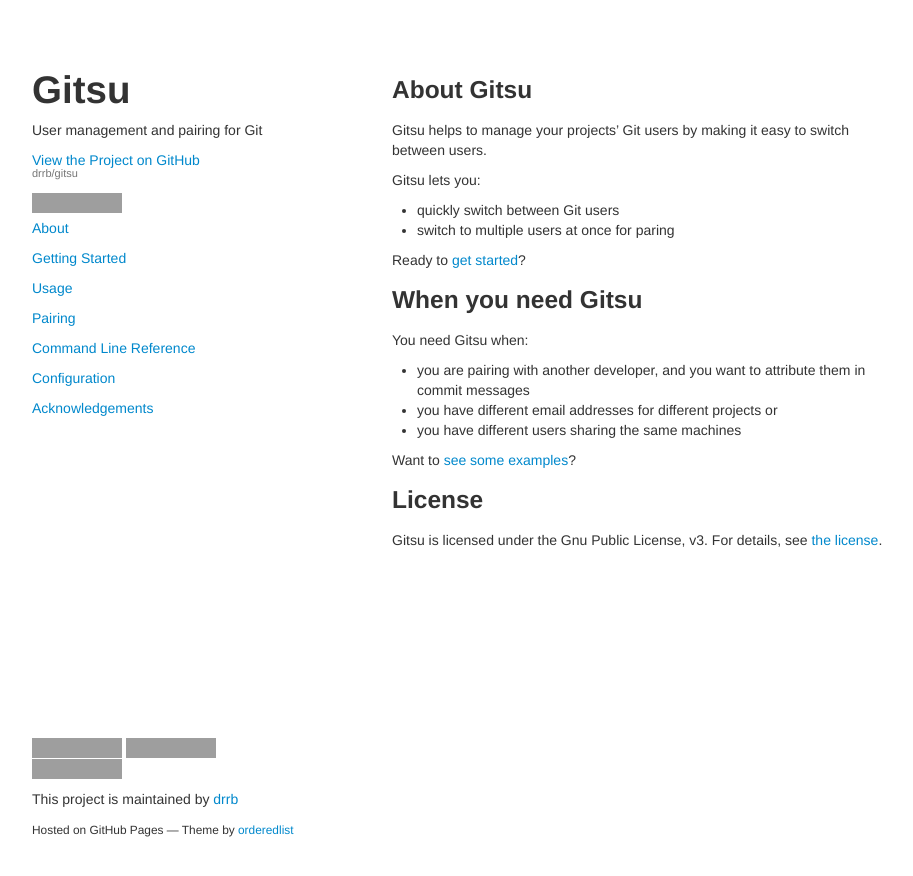
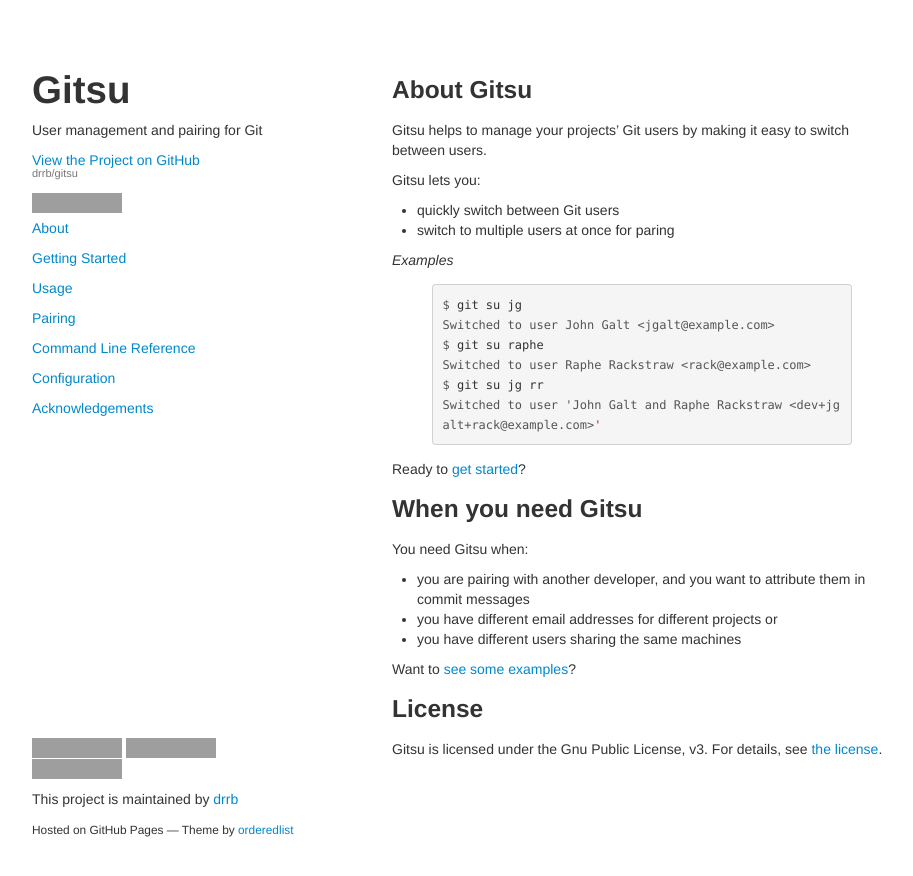
Before and after one commit to drrb/gitsu, a Jekyll site: the page built from index.md, in a window 1280 px wide, cut to the strip 0-876 px from the top of the page. Shown: the whole strip, without its empty margins (178-1091 px from the left). Built offline with Jekyll 4.4.1, drawn with Linux system fonts in a browser that asks for light colours; Markdown is read by kramdown in place of the engine named in the settings; grey boxes are pictures that could not be loaded.

Commit message:
Added usage examples to homepage

```diff
--- a/index.md
+++ b/index.md
@@ -12,6 +12,16 @@
 
 - quickly switch between Git users
 - switch to multiple users at once for paring
+
+_Examples_
+{% highlight console %}
+$ git su jg
+Switched to user John Galt <jgalt@example.com>
+$ git su raphe
+Switched to user Raphe Rackstraw <rack@example.com>
+$ git su jg rr
+Switched to user 'John Galt and Raphe Rackstraw <dev+jgalt+rack@example.com>'
+{% endhighlight %}
 
 Ready to [get started](/gitsu/getting-started)?
 
```
